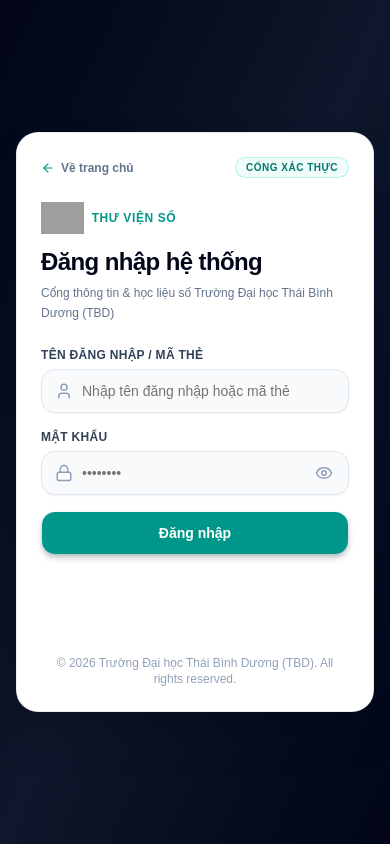
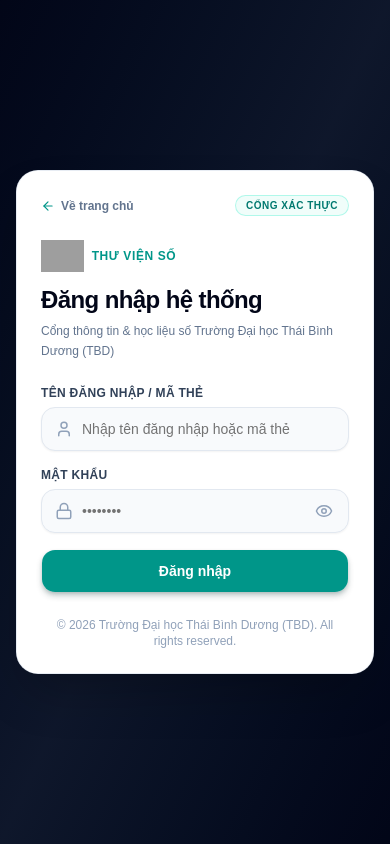
Before and after one commit to NguyenHoangHai-tbd/DACN, a React (Vite) app: page /login in a window 390 px wide. Built offline with nearby package versions, Linux system fonts and the light colour scheme; no server answers; grey boxes are pictures that could not be loaded.

Commit message:
fix: adjust login form container width and height
Remove hardcoded minimum height and reduce max-width to improve responsive layout consistency.

```diff
--- a/src/features/auth/components/LoginForm.tsx
+++ b/src/features/auth/components/LoginForm.tsx
@@ -81,7 +81,7 @@ export const LoginForm: React.FC = () => {
 
   return (
     <div className="min-h-screen flex items-center justify-center p-4 sm:p-6 lg:p-8 bg-gradient-to-br from-slate-950 via-slate-900 to-slate-950 text-slate-900 antialiased selection:bg-teal-600 selection:text-white">
-      <div className="w-full max-w-4xl lg:max-w-5xl bg-white rounded-3xl shadow-2xl border border-slate-200/80 overflow-hidden grid grid-cols-1 lg:grid-cols-12 min-h-[580px]">
+      <div className="w-full max-w-4xl bg-white rounded-3xl shadow-2xl border border-slate-200/80 overflow-hidden grid grid-cols-1 lg:grid-cols-12">
         {/* Cột 1: Khối trực quan thương hiệu TBD (Chiếm 5/12 cột bên trái, ẩn trên mobile) */}
         <div className="hidden lg:flex lg:col-span-5 relative flex-col justify-between p-8 xl:p-10 overflow-hidden text-white">
           {/* Nền ảnh trường TBD + lớp gradient tối */}
```
